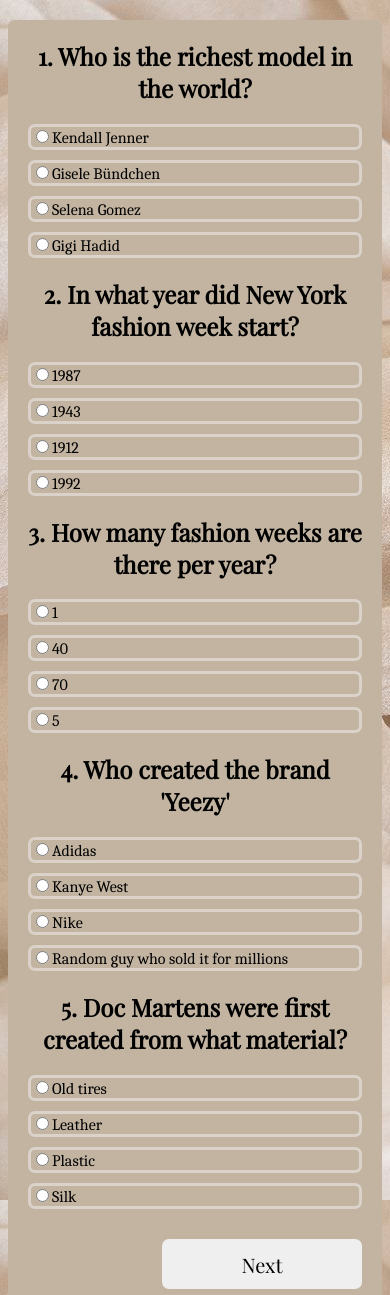
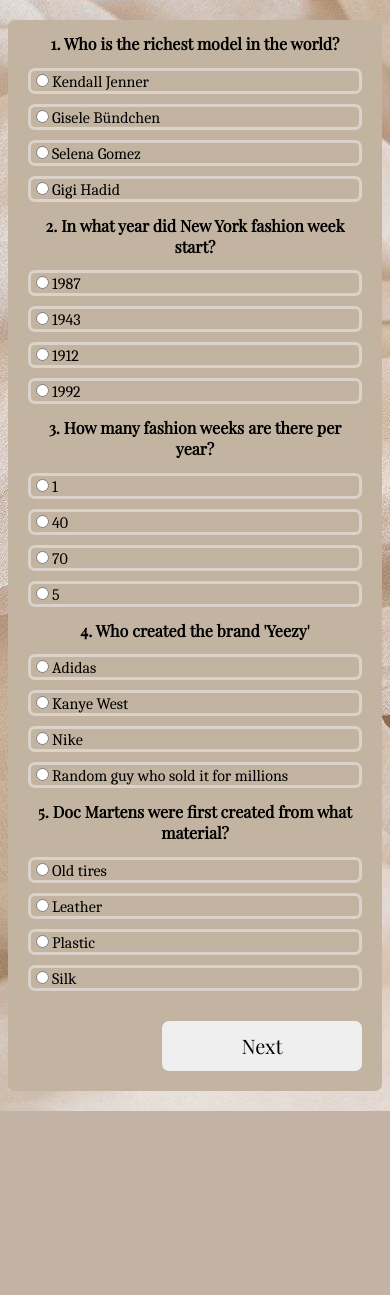
Before and after one commit to Cloud-Panda/quizProject, a PHP site: page /process.php in a window 390 px wide. Shown: the top 1295 px of the page. After the commit the page ends 1111 px from the top, so only its background shows below. Run offline with PHP 8.4, Linux system fonts and the light colour scheme.

Commit message:
font size in media queries for container done

```diff
--- a/css/quiz.css
+++ b/css/quiz.css
@@ -62,3 +62,8 @@ body{
         width:100%;
         height:50%;
     }
+
+    .container h2{
+        font-size: 16px;
+    }
+}
```
